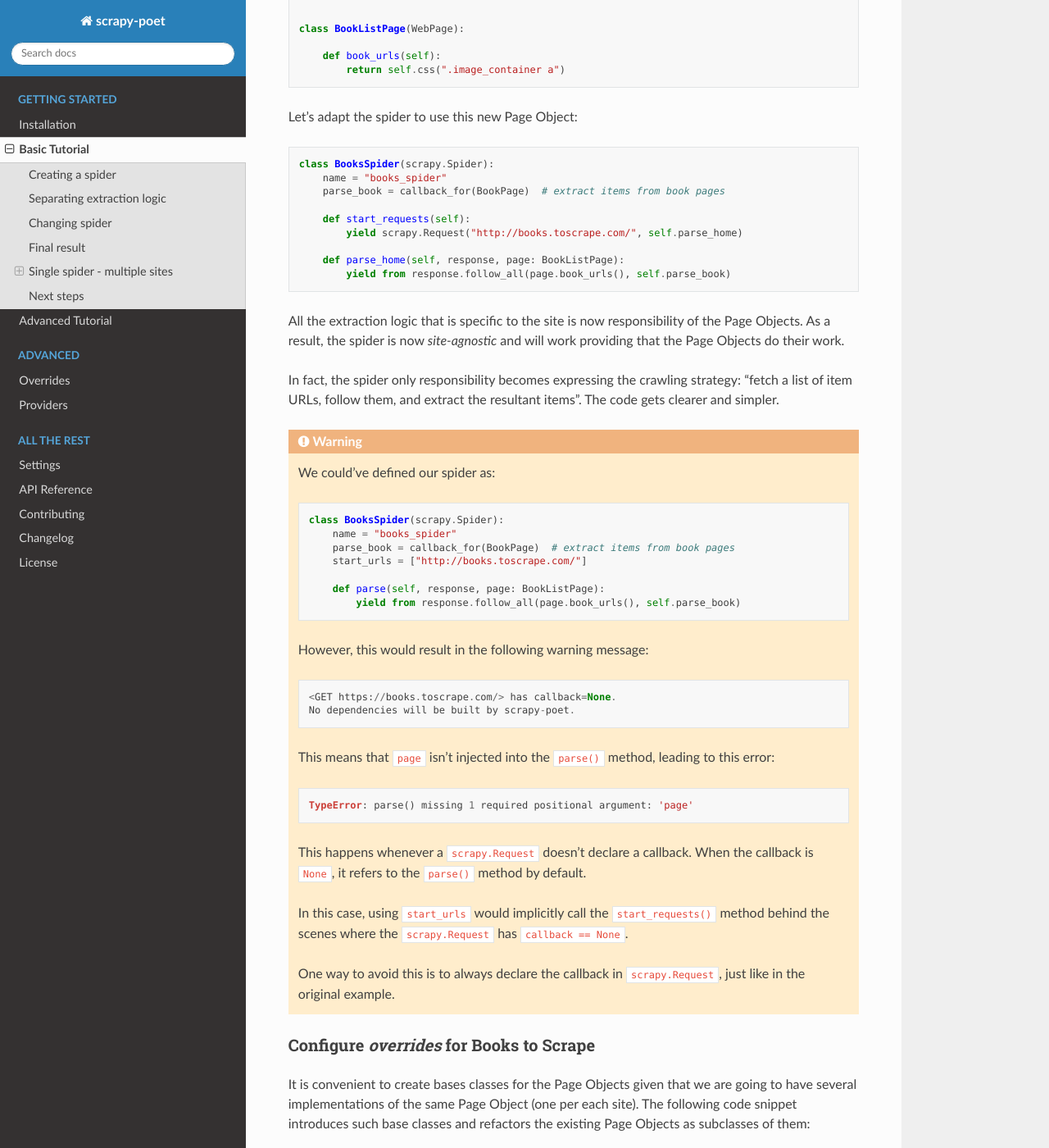
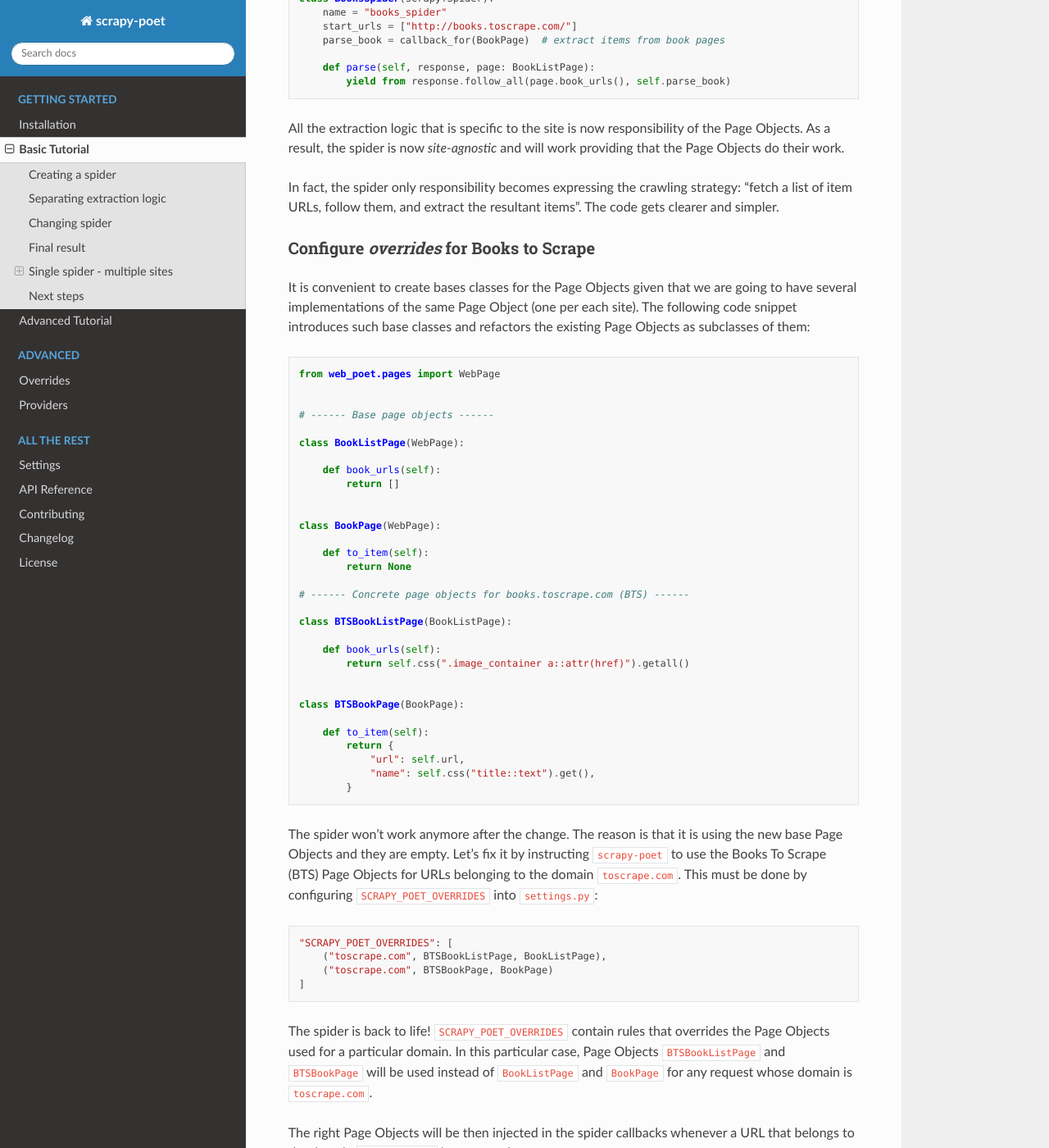
Before and after one commit to scrapinghub/scrapy-poet, a Sphinx documentation site: the page built from docs/intro/basic-tutorial.rst, in a window 1280 px wide and 1400 px high, scrolled down 5720 px. Shown: the whole window at 82% size. Built offline with Sphinx 7.4.7 and the Read the Docs theme 2.0.0, drawn with Linux system fonts in a browser that asks for light colours; some of the changed text lies outside the part shown.

```diff
--- a/CHANGELOG.rst
+++ b/CHANGELOG.rst
@@ -12,7 +12,8 @@
       ``parse()`` method is annotated with ``scrapy_poet.DummyResponse``.
       For instance: ``def parse(self, response: DummyResponse)``.
     * The ``InjectionMiddleware`` won't attempt to build any dependencies anymore
-      when ``Request.callback == None``.
+      when ``Request.callback == None`` and the ``parse()`` method is annotated
+      with ``response: DummyResponse``.
     * A warning would be issued if these things are encountered.
 
 * Official support for Python 3.11
--- a/docs/intro/basic-tutorial.rst
+++ b/docs/intro/basic-tutorial.rst
@@ -43,11 +43,9 @@
         """Crawl and extract books data"""
 
         name = "books"
+        start_urls = ["http://books.toscrape.com/"]
 
-        def start_requests(self):
-            yield scrapy.Request("http://books.toscrape.com/", self.parse_home)
-
-        def parse_home(self, response):
+        def parse(self, response):
             """Discover book links and follow them"""
             links = response.css(".image_container a")
             yield from response.follow_all(links, self.parse_book)
@@ -149,11 +147,9 @@
         """Crawl and extract books data"""
 
         name = "books"
+        start_urls = ["http://books.toscrape.com/"]
 
-        def start_requests(self):
-            yield scrapy.Request("http://books.toscrape.com/", self.parse_home)
-
-        def parse_home(self, response):
+        def parse(self, response):
             """Discover book links and follow them"""
             links = response.css(".image_container a")
             yield from response.follow_all(links, self.parse_book)
@@ -177,12 +173,10 @@
         """Crawl and extract books data"""
 
         name = "books"
+        start_urls = ["http://books.toscrape.com/"]
         parse_book = callback_for(BookPage)
 
-        def start_requests(self):
-            yield scrapy.Request("http://books.toscrape.com/", self.parse_home)
-
-        def parse_home(self, response):
+        def parse(self, response):
             """Discovers book links and follows them"""
             links = response.css(".image_container a")
             yield from response.follow_all(links, self.parse_book)
@@ -203,11 +197,9 @@
 
         class BooksSpider(scrapy.Spider):
             name = "books"
+            start_urls = ["http://books.toscrape.com/"]
 
-            def start_requests(self):
-                yield scrapy.Request("http://books.toscrape.com/", self.parse_home)
-
-            def parse_home(self, response):
+            def parse(self, response):
                 links = response.css(".image_container a")
                 yield from response.follow_all(links, self.parse_book)
 
@@ -220,11 +212,9 @@
 
         class BooksSpider(scrapy.Spider):
             name = "books"
+            start_urls = ["http://books.toscrape.com/"]
 
-            def start_requests(self):
-                yield scrapy.Request("http://books.toscrape.com/", self.parse_home)
-
-            def parse_home(self, response):
+            def parse(self, response):
                 links = response.css(".image_container a")
                 yield from response.follow_all(links, self.parse_book)
 
@@ -262,12 +252,10 @@
         """Crawl and extract books data"""
 
         name = "books"
+        start_urls = ["http://books.toscrape.com/"]
         parse_book = callback_for(BookPage)  # extract items from book pages
 
-        def start_requests(self):
-            yield scrapy.Request("http://books.toscrape.com/", self.parse_home)
-
-        def parse_home(self, response):
+        def parse(self, response):
             """Discover book links and follow them"""
             links = response.css(".image_container a")
             yield from response.follow_all(links, self.parse_book)
@@ -329,12 +317,10 @@
 
     class BooksSpider(scrapy.Spider):
         name = "books_spider"
+        start_urls = ["http://books.toscrape.com/"]
         parse_book = callback_for(BookPage)  # extract items from book pages
 
-        def start_requests(self):
-            yield scrapy.Request("http://books.toscrape.com/", self.parse_home)
-
-        def parse_home(self, response, page: BookListPage):
+        def parse(self, response, page: BookListPage):
             yield from response.follow_all(page.book_urls(), self.parse_book)
 
 All the extraction logic that is specific to the site is now responsibility
@@ -344,39 +330,6 @@
 In fact, the spider only responsibility becomes expressing the crawling strategy:
 "fetch a list of item URLs, follow them, and extract the resultant items".
 The code gets clearer and simpler.
-
-.. warning::
-
-    We could've defined our spider as:
-
-    .. code-block:: python
-
-        class BooksSpider(scrapy.Spider):
-            name = "books_spider"
-            parse_book = callback_for(BookPage)  # extract items from book pages
-            start_urls = ["http://books.toscrape.com/"]
-
-            def parse(self, response, page: BookListPage):
-                yield from response.follow_all(page.book_urls(), self.parse_book)
-
-    However, this would result in the following warning message::
-
-        <GET https://books.toscrape.com/> has callback=None.
-        No dependencies will be built by scrapy-poet.
-
-    This means that ``page`` isn't injected into the ``parse()`` method, leading
-    to this error::
-
-        TypeError: parse() missing 1 required positional argument: 'page'
-
-    This happens whenever a ``scrapy.Request`` doesn't declare a callback. When
-    the callback is ``None``, it refers to the ``parse()`` method by default.
-
-    In this case, using ``start_urls`` would implicitly call the ``start_requests()``
-    method behind the scenes where the ``scrapy.Request`` has ``callback == None``.
-
-    One way to avoid this is to always declare the callback in ``scrapy.Request``,
-    just like in the original example.
 
 Configure *overrides* for Books to Scrape
 -----------------------------------------
```
Also changed, not shown: docs/intro/advanced-tutorial.rst (+4 -8 lines), docs/providers.rst (+33 -0 lines), 14 other files.
